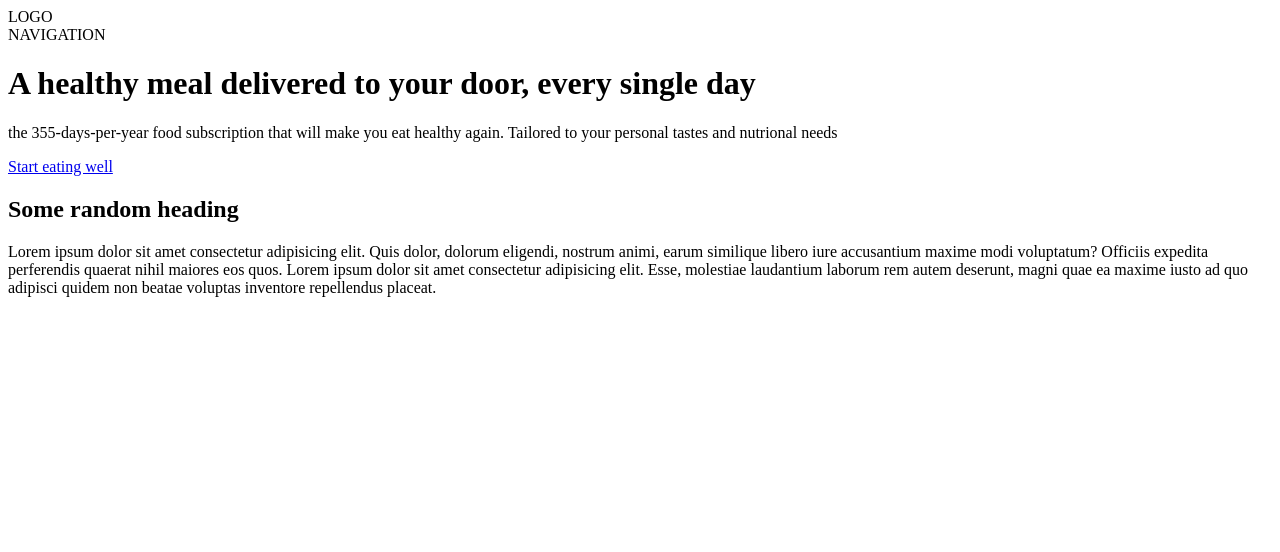
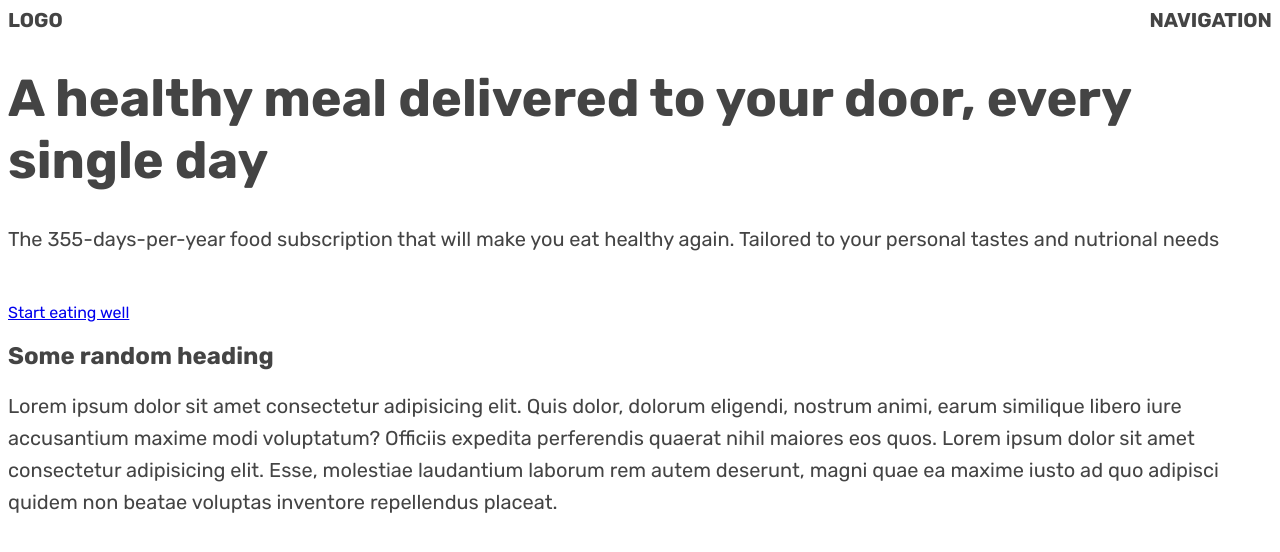
Before and after one commit to tod619/04_Component_HeroSection, a plain HTML site: page index.html in a window 1280 px wide. Drawn offline with Linux system fonts and the light colour scheme.

Commit message:
Create generic styles for the nav, + h1, + p elements in style.css file

```diff
--- a/index.html
+++ b/index.html
@@ -16,7 +16,7 @@
 
         <div>
             <h1>A healthy meal delivered to your door, every single day</h1>
-            <p>the 355-days-per-year food subscription that will make you eat healthy again. Tailored to your personal tastes and nutrional needs</p>
+            <p>The 355-days-per-year food subscription that will make you eat healthy again. Tailored to your personal tastes and nutrional needs</p>
             <a href="#" class="btn">Start eating well</a>
         </div>
     </header>
--- a/style.css
+++ b/style.css
@@ -1,3 +1,26 @@
-@import url('https://fonts.googleapis.com/css2?family=Inter:wght@400;500;700&display=swap');
+@import url('https://fonts.googleapis.com/css2?family=Rubik:wght@400;500;700&display=swap');
 
-/* font-family: 'Inter', sans-serif; */
+/* font-family: 'Rubik', sans-serif; */
+
+html {
+    font-family: 'Rubik', sans-serif;
+    color: #444;
+}
+
+nav {
+    font-size: 20px;
+    font-weight: 700;
+    display: flex;
+    justify-content: space-between;
+}
+
+h1 {
+    font-size: 52px;
+    margin-bottom: 32px;
+}
+
+p {
+    font-size: 20px;
+    line-height: 1.6;
+    margin-bottom: 48px;
+}
```
